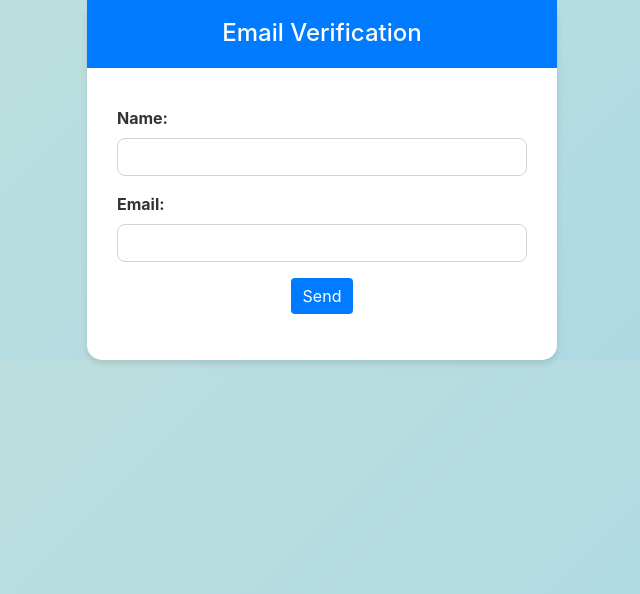
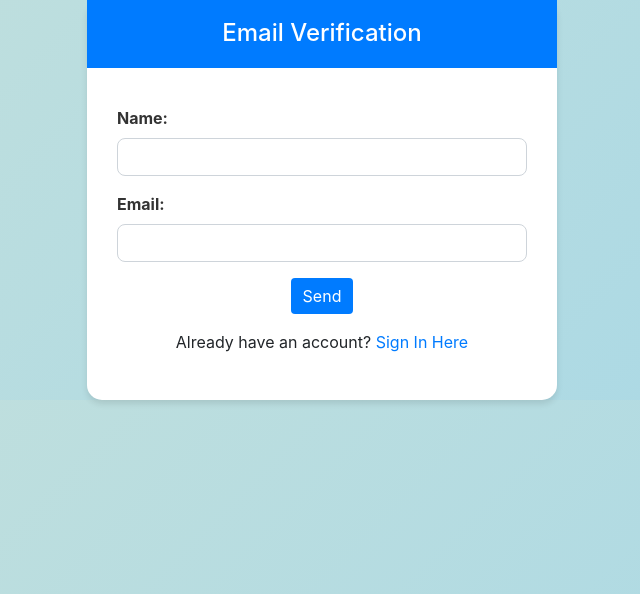
Before and after one commit to ZahaEssa/group, a PHP site: page /group/test.php in a window 1280 px wide. Shown: the part 51-645 px from the top of the page, without its empty margins (318-958 px from the left). Run offline with PHP 8.4, Linux system fonts and the light colour scheme.

Commit message:
added signin option to the page

```diff
--- a/test.php
+++ b/test.php
@@ -77,6 +77,7 @@
                         <input type="submit" value="Send" name="send" class="btn btn-primary">
                     </div>
                 </form>
+                <p class="text-center">Already have an account? <a href="signin.php">Sign In Here</a></p>
             </div>
         </div>
     </div>
```
